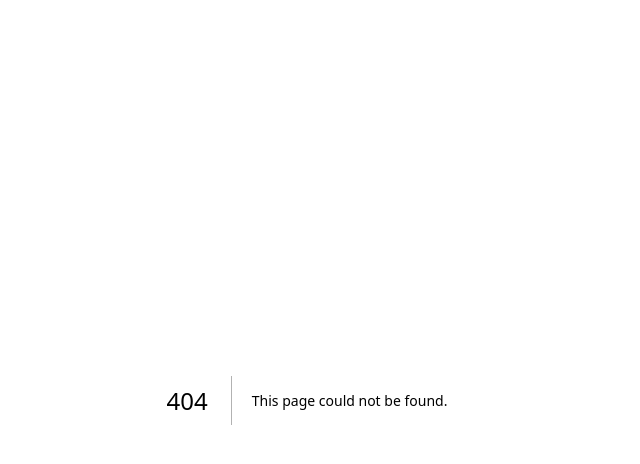
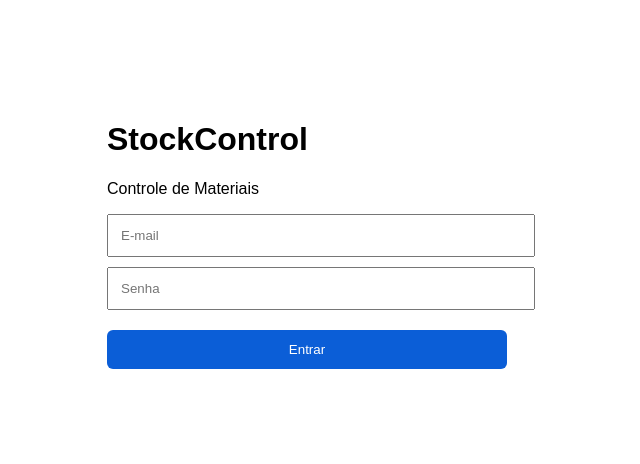
Before and after one commit to Caiobob86/stockcontrol, a Next.js app: page /app/login in a window 1280 px wide. Before the commit this address had no page. Shown: the top 464 px of the page, without its empty margins (333-973 px from the left). Built offline with nearby package versions, Linux system fonts and the light colour scheme.

Commit message:
Adiciona tela inicial de login

```diff
--- /dev/null
+++ b/app/app/login/page.tsx
@@ -0,0 +1,77 @@
+"use client";
+
+import { useState } from "react";
+import { useRouter } from "next/navigation";
+
+export default function LoginPage() {
+  const router = useRouter();
+
+  const [email, setEmail] = useState("");
+  const [senha, setSenha] = useState("");
+
+  function entrar(e: React.FormEvent) {
+    e.preventDefault();
+
+    if (email !== "" && senha !== "") {
+      router.push("/dashboard");
+    } else {
+      alert("Preencha o e-mail e a senha.");
+    }
+  }
+
+  return (
+    <main
+      style={{
+        maxWidth: 400,
+        margin: "80px auto",
+        padding: 20,
+        fontFamily: "Arial"
+      }}
+    >
+      <h1>StockControl</h1>
+      <p>Controle de Materiais</p>
+
+      <form onSubmit={entrar}>
+
+        <input
+          type="email"
+          placeholder="E-mail"
+          value={email}
+          onChange={(e)=>setEmail(e.target.value)}
+          style={{
+            width:"100%",
+            padding:12,
+            marginBottom:10
+          }}
+        />
+
+        <input
+          type="password"
+          placeholder="Senha"
+          value={senha}
+          onChange={(e)=>setSenha(e.target.value)}
+          style={{
+            width:"100%",
+            padding:12,
+            marginBottom:20
+          }}
+        />
+
+        <button
+          style={{
+            width:"100%",
+            padding:12,
+            background:"#0B5ED7",
+            color:"#fff",
+            border:"none",
+            borderRadius:6
+          }}
+        >
+          Entrar
+        </button>
+
+      </form>
+
+    </main>
+  );
+}
```
